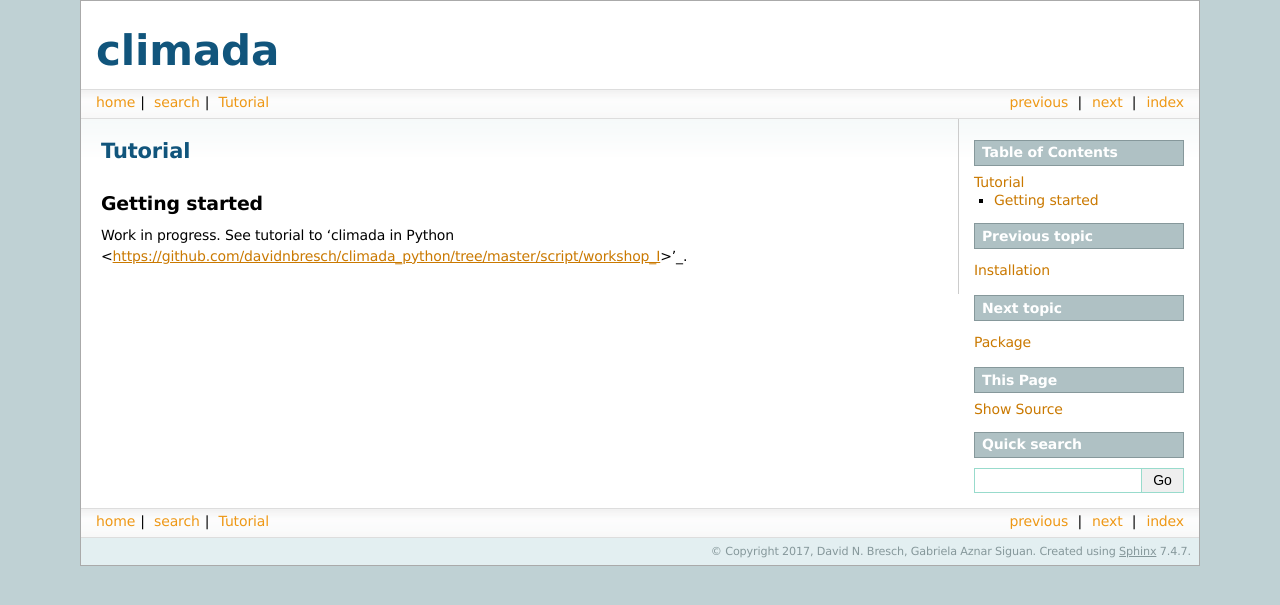
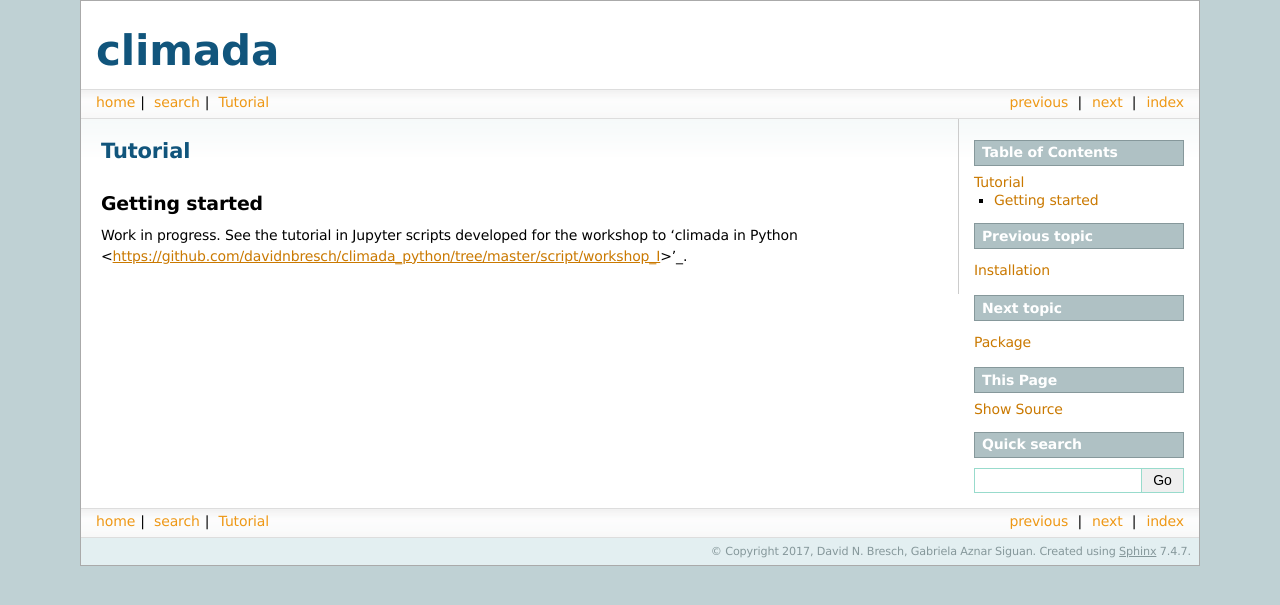
Before and after one commit to olivermarchand/climada_python, a Sphinx documentation site: the page built from doc/source/tutorial.rst, in a window 1280 px wide. Shown: the top 605 px of the page. Built offline with Sphinx 7.4.7, drawn with Linux system fonts in a browser that asks for light colours.

Commit message:
Add link to jupyter scripts.

```diff
--- a/doc/source/tutorial.rst
+++ b/doc/source/tutorial.rst
@@ -4,4 +4,4 @@ Tutorial
 Getting started
 ---------------
 
-Work in progress. See tutorial to 'climada in Python <https://github.com/davidnbresch/climada_python/tree/master/script/workshop_I>'_.
+Work in progress. See the tutorial in Jupyter scripts developed for the workshop to 'climada in Python <https://github.com/davidnbresch/climada_python/tree/master/script/workshop_I>'_.
```
